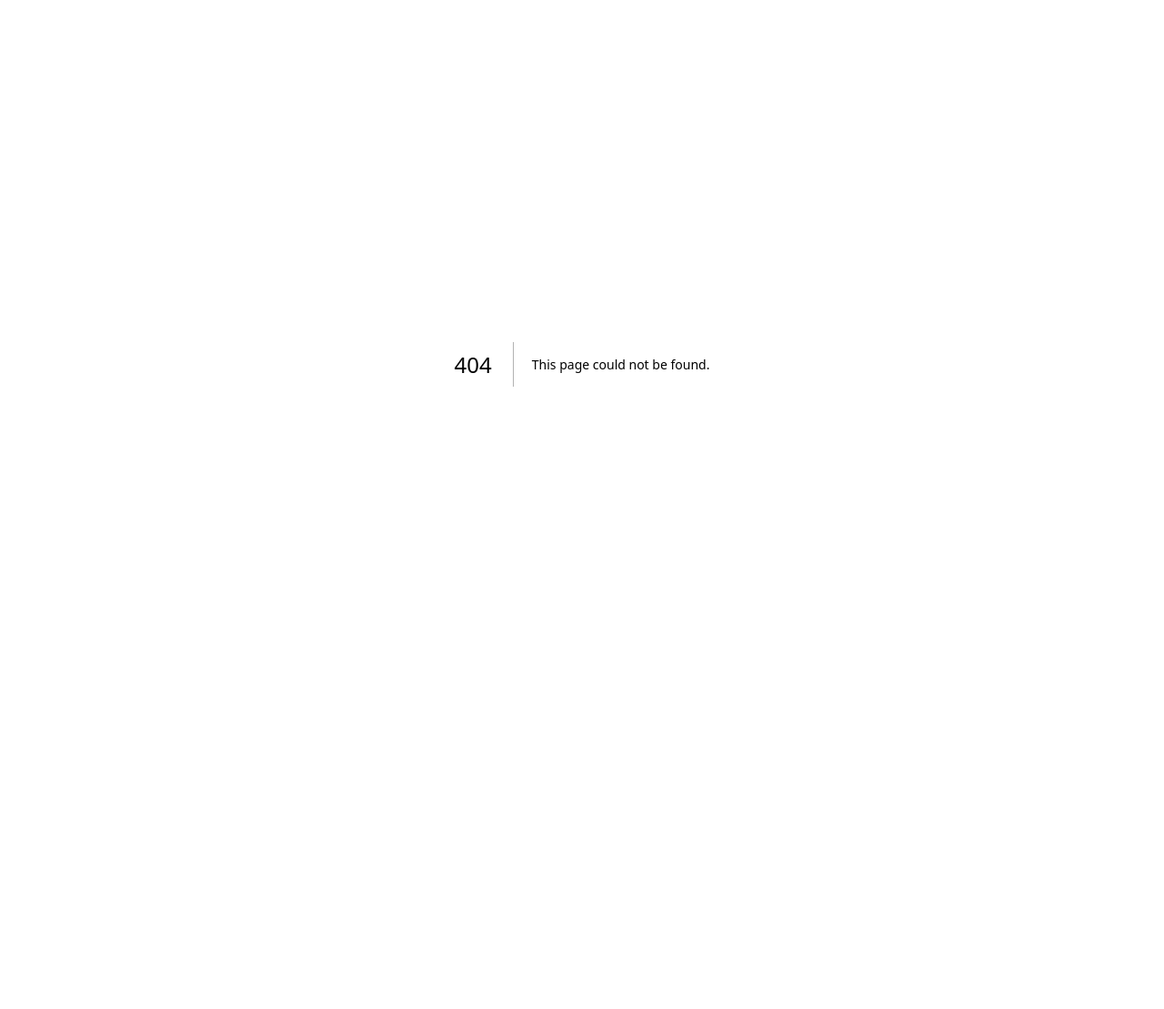
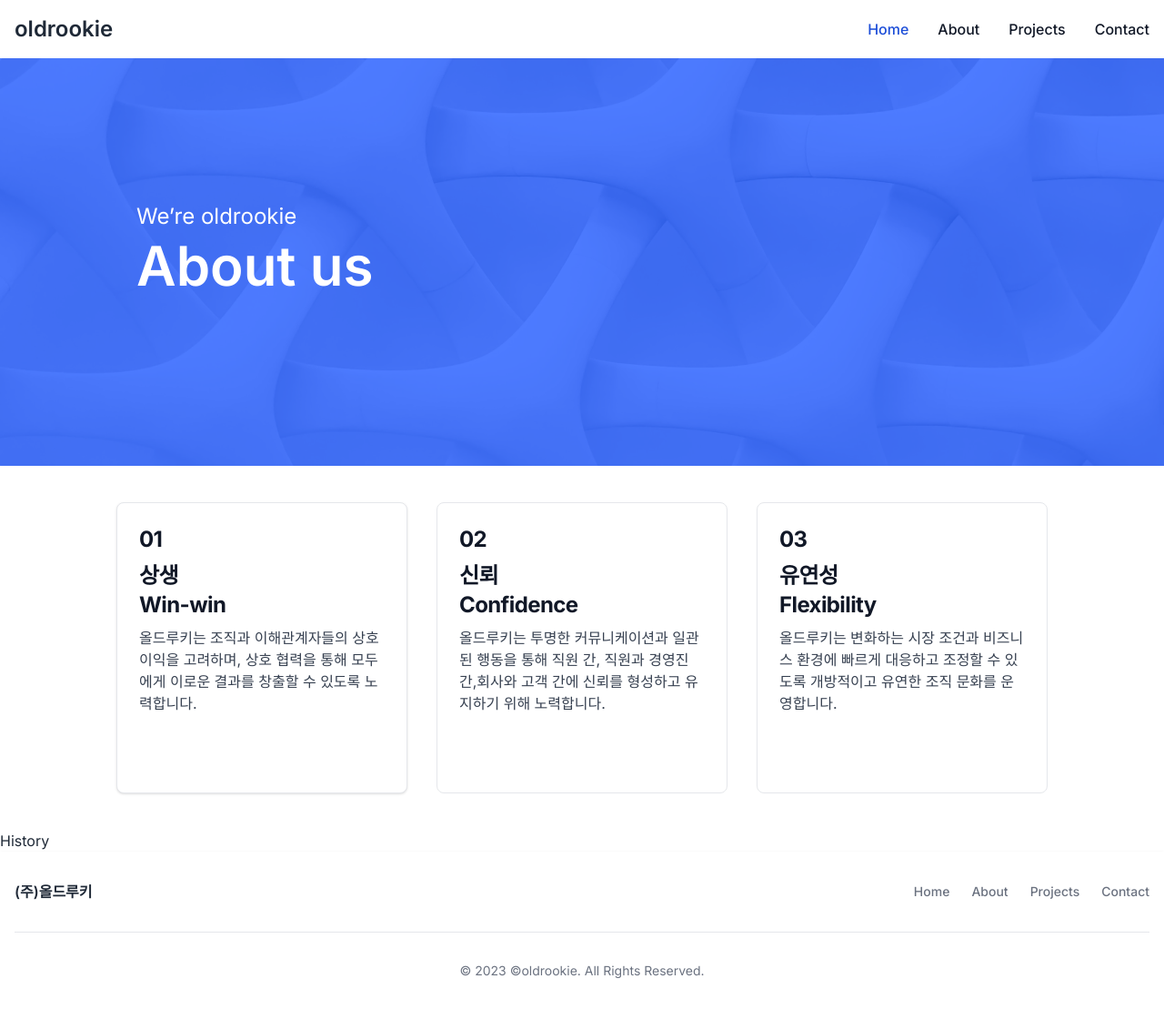
Before and after one commit to z1su/HomePage, a Next.js app in the folder oldrookie/: page /about in a window 1280 px wide. Before the commit this address had no page. Shown: the whole page at 91% size. Before the commit the page ends 800 px from the top, so only its background shows below. Built offline with nearby package versions, Linux system fonts and the light colour scheme.

Commit message:
style: home, about, list 페이지 생성

```diff
--- /dev/null
+++ b/oldrookie/app/about/page.js
@@ -0,0 +1,14 @@
+import Title from "@/components/header/title";
+import AboutBanner from "@/components/about/banner";
+import History from "@/components/about/history";
+
+export default function About() {
+  return (
+    <section>
+      <Title name="About us" subname="We’re oldrookie"></Title>
+      <div className="flex flex-col items-center justify-center max-w-90 h-screen"></div>
+      <AboutBanner />
+      <History />
+    </section>
+  );
+}
--- a/oldrookie/app/layout.js
+++ b/oldrookie/app/layout.js
@@ -1,17 +1,185 @@
-import './globals.css'
-import { Inter } from 'next/font/google'
+import "./globals.css";
+import { Inter } from "next/font/google";
+import Link from "next/link";
+import Navbar from "@/components/header/nav";
 
-const inter = Inter({ subsets: ['latin'] })
+const inter = Inter({ subsets: ["latin"] });
 
 export const metadata = {
-  title: 'Create Next App',
-  description: 'Generated by create next app',
-}
+  title: "Create Next App",
+  description: "Generated by create next app",
+};
 
+//모든 페이지에 보일 html 작성
 export default function RootLayout({ children }) {
+  const menuItems = [
+    {
+      icon: "bbb",
+      label: "Item 1",
+      desc: "Item 1 description",
+      link: "https://www.example.com/item1",
+    },
+    {
+      icon: "",
+      label: "Item 2",
+      desc: "Item 2 description",
+      link: "https://www.example.com/item2",
+    },
+    {
+      icon: "",
+      label: "Item 3",
+      desc: "Item 3 description",
+      link: "https://www.example.com/item3",
+    },
+  ];
+
   return (
     <html lang="en">
-      <body className={inter.className}>{children}</body>
+      <body className={inter.className}>
+        <nav className="bg-white border-gray-200 dark:bg-gray-900">
+          <div className="max-w-screen-xl flex flex-wrap items-center justify-between mx-auto p-4">
+            <a href="https://flowbite.com/" className="flex items-center">
+              <span className="self-center text-2xl font-semibold whitespace-nowrap dark:text-white">
+                oldrookie
+              </span>
+            </a>
+            <button
+              data-collapse-toggle="navbar-default"
+              type="button"
+              className="inline-flex items-center p-2 w-10 h-10 justify-center text-sm text-gray-500 rounded-lg md:hidden hover:bg-gray-100 focus:outline-none focus:ring-2 focus:ring-gray-200 dark:text-gray-400 dark:hover:bg-gray-700 dark:focus:ring-gray-600"
+              aria-controls="navbar-default"
+              aria-expanded="false"
+            >
+              <span className="sr-only">Open main menu</span>
+              <svg
+                className="w-5 h-5"
+                aria-hidden="true"
+                xmlns="http://www.w3.org/2000/svg"
+                fill="none"
+                viewBox="0 0 17 14"
+              >
+                <path
+                  stroke="currentColor"
+                  strokeLinecap="round"
+                  strokeLinejoin="round"
+                  strokeWidth="2"
+                  d="M1 1h15M1 7h15M1 13h15"
+                />
+              </svg>
+            </button>
+            <div
+              className="hidden w-full md:block md:w-auto"
+              id="navbar-default"
+            >
+              <ul className="font-medium flex flex-col p-4 md:p-0 mt-4 border border-gray-100 rounded-lg bg-gray-50 md:flex-row md:space-x-8 md:mt-0 md:border-0 md:bg-white dark:bg-gray-800 md:dark:bg-gray-900 dark:border-gray-700">
+                <li>
+                  <a
+                    href="#"
+                    className="block py-2 pl-3 pr-4 text-white bg-blue-700 rounded md:bg-transparent md:text-blue-700 md:p-0 dark:text-white md:dark:text-blue-500"
+                    aria-current="page"
+                  >
+                    Home
+                  </a>
+                </li>
+                <li>
+                  <a
+                    href="#"
+                    className="block py-2 pl-3 pr-4 text-gray-900 rounded hover:bg-gray-100 md:hover:bg-transparent md:border-0 md:hover:text-blue-700 md:p-0 dark:text-white md:dark:hover:text-blue-500 dark:hover:bg-gray-700 dark:hover:text-white md:dark:hover:bg-transparent"
+                  >
+                    About
+                  </a>
+                </li>
+                <li>
+                  <a
+                    href="#"
+                    className="block py-2 pl-3 pr-4 text-gray-900 rounded hover:bg-gray-100 md:hover:bg-transparent md:border-0 md:hover:text-blue-700 md:p-0 dark:text-white md:dark:hover:text-blue-500 dark:hover:bg-gray-700 dark:hover:text-white md:dark:hover:bg-transparent"
+                  >
+                    Projects
+                  </a>
+                </li>
+                <li>
+                  <a
+                    href="#"
+                    className="block py-2 pl-3 pr-4 text-gray-900 rounded hover:bg-gray-100 md:hover:bg-transparent md:border-0 md:hover:text-blue-700 md:p-0 dark:text-white md:dark:hover:text-blue-500 dark:hover:bg-gray-700 dark:hover:text-white md:dark:hover:bg-transparent"
+                  >
+                    Contact
+                  </a>
+                </li>
+              </ul>
+            </div>
+          </div>
+        </nav>
+
+        {/* <Navbar label="Menu" items={menuItems} /> */}
+
+        {/* <Navbar /> */}
+
+        {children}
+
+        {/* <footer className="footer p-10 bg-neutral text-neutral-content">
+          <div>
+            <p>(주)올드루키</p>
+            <p>대표이사 한영석 | 사업자등록번호 263-87-01519 </p>
+            <p>
+              주소: 서울시 도봉구 마들로 13길 84, 서울창업허브 창동, 212호 TEL :
+              02-2039-3699
+            </p>
+          </div>
+          <div className="flex">
+            <span className="footer-title">Home</span>
+            <span className="footer-title">About</span>
+            <span className="footer-title">Project</span>
+            <span className="footer-title">Services</span>
+            <span className="footer-title">Contact</span>
+          </div>
+        </footer> */}
+
+        <footer className="bg-white shadow dark:bg-gray-900">
+          <div className="w-full max-w-screen-xl mx-auto p-4 md:py-8">
+            <div className="sm:flex sm:items-center sm:justify-between">
+              <a
+                href="https://flowbite.com/"
+                className="flex items-center mb-4 sm:mb-0"
+              >
+                <span className="self-center text-l font-semibold whitespace-nowrap dark:text-white">
+                  (주)올드루키
+                </span>
+              </a>
+
+              <ul className="flex flex-wrap items-center mb-6 text-sm font-medium text-gray-500 sm:mb-0 dark:text-gray-400">
+                <li>
+                  <a href="#" className="mr-4 hover:underline md:mr-6 ">
+                    Home
+                  </a>
+                </li>
+                <li>
+                  <a href="#" className="mr-4 hover:underline md:mr-6">
+                    About
+                  </a>
+                </li>
+                <li>
+                  <a href="#" className="mr-4 hover:underline md:mr-6 ">
+                    Projects
+                  </a>
+                </li>
+                <li>
+                  <a href="#" className="hover:underline">
+                    Contact
+                  </a>
+                </li>
+              </ul>
+            </div>
+            <hr className="my-6 border-gray-200 sm:mx-auto dark:border-gray-700 lg:my-8" />
+            <span className="block text-sm text-gray-500 sm:text-center dark:text-gray-400">
+              © 2023{" "}
+              <a href="https://flowbite.com/" className="hover:underline">
+                ©oldrookie
+              </a>
+              . All Rights Reserved.
+            </span>
+          </div>
+        </footer>
+      </body>
     </html>
-  )
+  );
 }
--- /dev/null
+++ b/oldrookie/app/list/layout.js
@@ -0,0 +1,5 @@
+import Title from "@/components/header/title";
+
+export default function TitleLayout({ children }) {
+  return <section>{children}</section>;
+}
--- /dev/null
+++ b/oldrookie/app/list/page.js
@@ -0,0 +1,22 @@
+import ProjectList from "@/components/project/project-list";
+import { getAllEvents } from "../dummy-data";
+import Title from "@/components/header/title";
+import Footer from "@/components/footer/footer";
+import Banner from "@/components/project/banner";
+
+export default function List() {
+  const events = getAllEvents();
+
+  return (
+    <section>
+      <Title
+        name="Projects"
+        subname="올드루키의 포트폴리오를 소개합니다."
+      ></Title>
+      <h1 className="main_text mt-20">What We Do</h1>
+      <Banner className="" />
+      <h1 className="main_text mt-20">Our Portfolio</h1>
+      <ProjectList events={events} />
+    </section>
+  );
+}
```
Also changed, not shown: oldrookie/app/page.js (+6 -1 lines).
